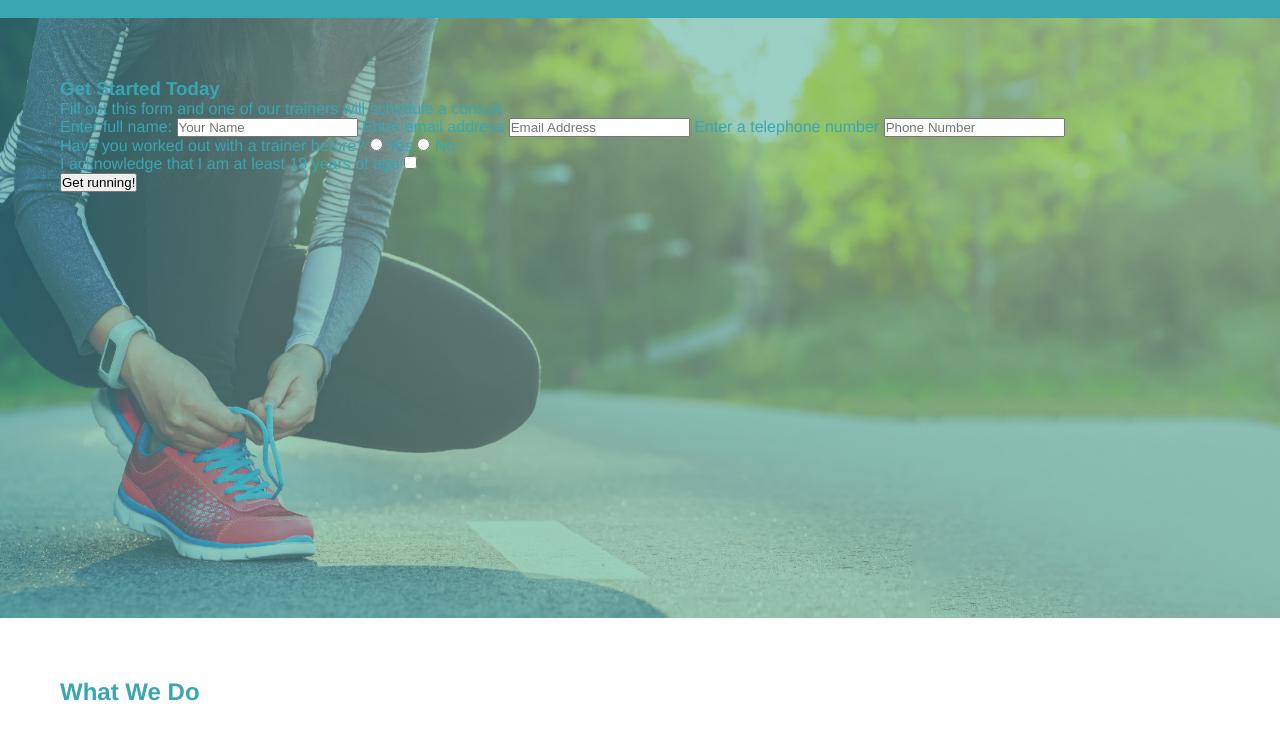
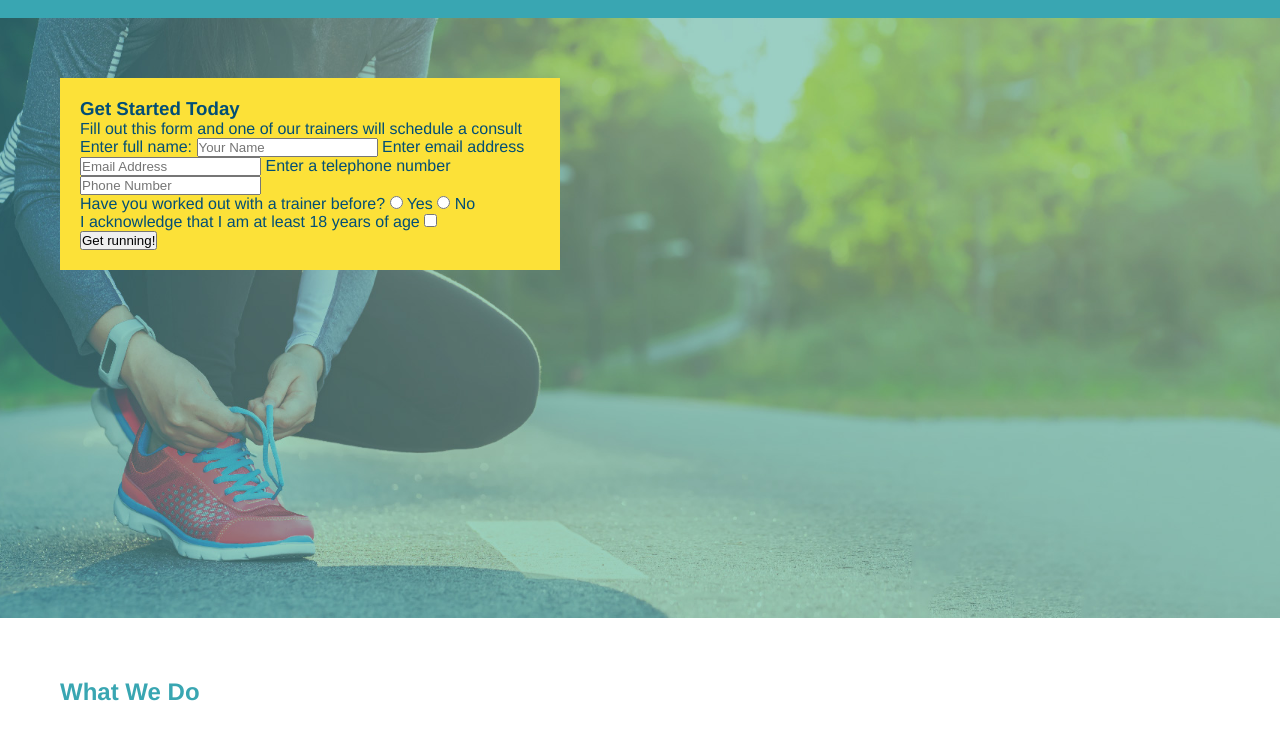
Before and after one commit to Christi-Lee-MC/run-buddy, a plain HTML site: page index.html in a window 1280 px wide. Shown: the part 64-800 px from the top of the page. Drawn offline with Linux system fonts and the light colour scheme.

Commit message:
added .hero-form to css and div class in index.html

```diff
--- a/assets/css/style.css
+++ b/assets/css/style.css
@@ -75,4 +75,13 @@ section {
   background-size: cover;
   background-position: center;
 }
+/* Hero-Form Style End */
+
+/* Hero-Form Style Start */
+.hero-form {
+  background-color: #fce138;
+  padding: 20px;
+  color: #024e76;
+  width: 500px;
+}
 /* Hero Style End */
--- a/index.html
+++ b/index.html
@@ -38,7 +38,7 @@
 
   <!-- hero/jumbotron -->
   <section class="hero">
-    <div>
+    <div class="hero-form">
       <h3>Get Started Today</h3>
       <p>Fill out this form and one of our trainers will schedule a consult</p>
       <!-- Add form element Full Name-->
```
Lines whose indentation alone changed are shown as unchanged.
